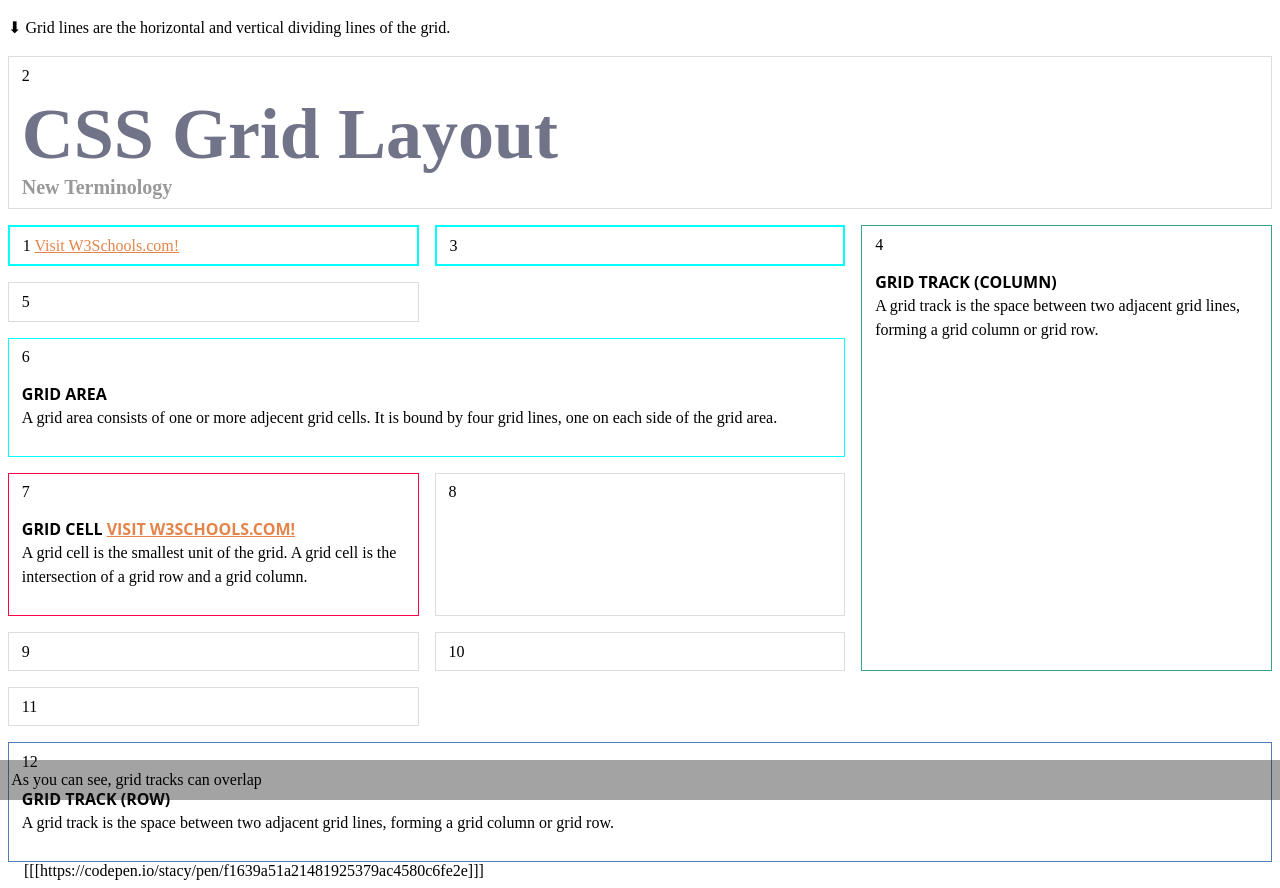
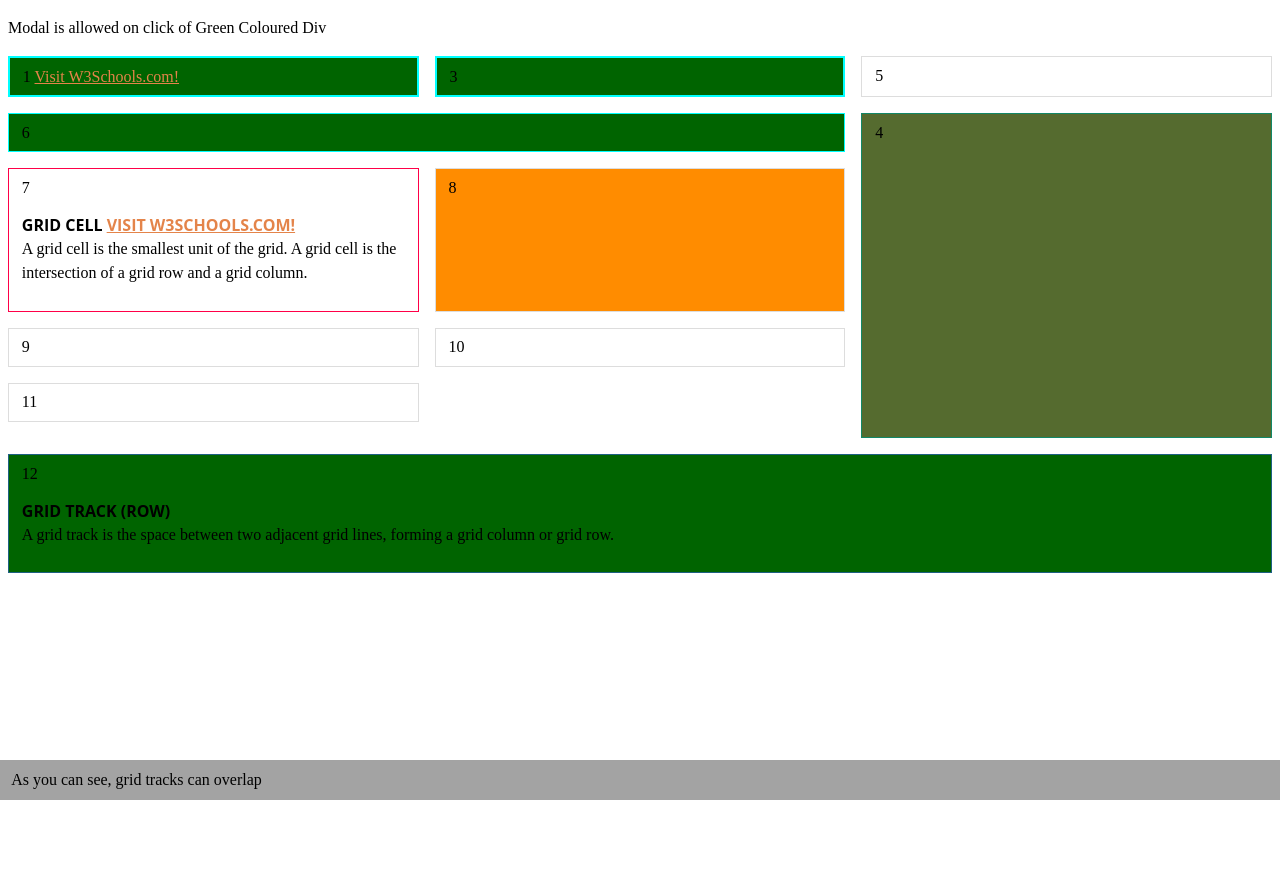
Before and after one commit to abshakekumar/ModalGenerator, a plain HTML site: page demo/demo.html in a window 1280 px wide. After the commit the page ends 800 px from the top, so only its background shows below. Drawn offline with Linux system fonts and the light colour scheme.

Commit message:
Started multiple handling for Modal Generator

```diff
--- a/ModalGenerator.js
+++ b/ModalGenerator.js
@@ -146,4 +146,19 @@ Providing a third action such as “Learn more” is not recommended as it navig
     //     background-color: #ececec;
     // }`,
   });
+
+
+  generateModal({
+    modalHeight: 200,
+    modalWidth: 200,
+    heading: "Another Modal",
+    content: `Dialogs should contain a maximum of two actions.`,
+    cssClass: ["myClass", "test-other-modal-container-class"],
+    allowedSelectorsClick: ['.other-modal'],
+    closeOnOutsideClick: true,
+    // cssStr: `.myClass {
+    //     background-color: #ececec;
+    // }`,
+  });
+
 };
--- a/demo/demo.html
+++ b/demo/demo.html
@@ -173,28 +173,29 @@
         margin-bottom: 5rem;
       }
     }
+    .allow {
+      background-color: darkgreen;
+    }
+    .second-allow {
+      background-color: darkolivegreen;
+    }
+    .other-modal {
+      background-color: darkorange;
+    }
   </style>
 </head>
 
 <body>
-  <p>⬇ Grid lines are the horizontal and vertical dividing lines of the grid.</p>
+  <p>Modal is allowed on click of Green Coloured Div</p>
   <main>
     <div class="allow">1 <a
         href="file:///Users/abhishek31.kumar/Personal/Projects/PopUpGenerator/demo/iframe.html">Visit W3Schools.com!</a>
     </div>
-    <div class="title">2
-      <h1>CSS Grid Layout</h1>
-      <h2>New Terminology</h2>
-    </div>
     <div class="allow">3</div>
     <div data-grid="grid-column" class="second-allow">4
-      <p><strong>Grid Track (Column)</strong> A grid track is the space between two adjacent grid lines, forming a grid
-        column or grid row.</p>
     </div>
     <div>5</div>
     <div data-grid="grid-area" class="allow">6
-      <p><strong>Grid Area</strong> A grid area consists of one or more adjecent grid cells. It is bound by four grid
-        lines, one on each side of the grid area.</p>
     </div>
     <div data-grid="grid-cell">7
       <p><strong>Grid Cell
@@ -203,7 +204,7 @@
         </strong> A grid cell is the smallest unit of the grid. A grid cell is the intersection of a
         grid row and a grid column.</p>
     </div>
-    <div>8</div>
+    <div class="other-modal">8</div>
     <div>9</div>
     <div>10</div>
     <div>11</div>
@@ -212,10 +213,6 @@
         column or grid row.</p>
     </div>
   </main>
-  <footer>
-    [[[https://codepen.io/stacy/pen/f1639a51a21481925379ac4580c6fe2e]]]
-
-  </footer>
 
 </body>
 
```
